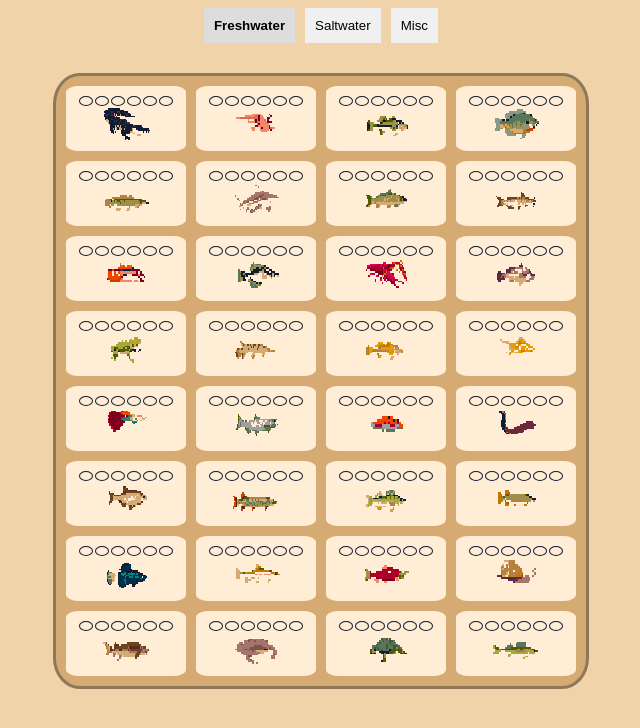
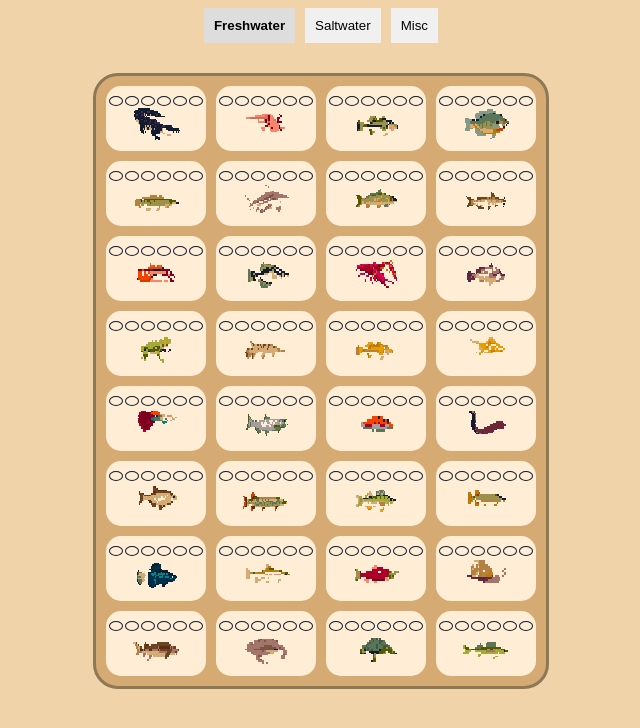
Before and after one commit to puksh/webfishingCollection, a Vue app: page / in a window 1280 px wide. Shown: the top 728 px of the page, without its empty margins (319-959 px from the left). Built offline with nearby package versions, Linux system fonts and the light colour scheme.

Commit message:
style: light styling edits to popup and table

```diff
--- a/src/components/CompletionistChecklist.vue
+++ b/src/components/CompletionistChecklist.vue
@@ -965,19 +965,20 @@ export default {
   margin-top: 10px;
   background-color: #d5aa73;
   border: 3px solid #8d7858;
-  border-radius: 5%;
+  border-radius: 25px;
   padding: 10px;
 }
 
 .cell {
   width: 100px;
-  border-radius: 10%;
+  border-radius: 15px;
   padding: 10px;
   background-color: #ffeed5;
   display: flex;
   flex-direction: column; /* Stack the circles and image vertically */
   align-items: center;
   justify-content: space-between;
+  box-sizing: border-box;
   margin: 0 auto;
   position: relative;
 }
--- a/src/components/FishPopup.vue
+++ b/src/components/FishPopup.vue
@@ -1,5 +1,5 @@
 <template>
-  <div v-if="visible" class="popup">
+  <div v-if="visible" class="popup" :style="popupStyle">
     <p class="fishname-popup">{{ fish.name }} - Tier {{ fish.tier }}</p>
     <p class="latin">{{ fish.latinName }}</p>
     <p class="catchphrase">{{ fish.catchPhrase }}</p>
@@ -19,10 +19,8 @@ export default {
     },
     position: {
       type: Object,
-      default: () => ({ top: "0", left: "0" }),
     },
   },
-  computed: {},
 };
 </script>
 
@@ -43,13 +41,16 @@ export default {
   font-style: italic;
   color: #b48141;
   text-shadow: 1px 1px 1px rgba(0, 0, 0, 0.7);
+  margin: 0;
 }
 .fishname-popup {
   color: #6a4420;
   text-shadow: 1px 1px 1px rgba(0, 0, 0, 0.7);
+  margin: 0;
 }
 .catchphrase {
   color: #ffeed5;
   text-shadow: 2px 2px 3px rgba(0, 0, 0, 0.7);
+  margin: 0;
 }
 </style>
```
